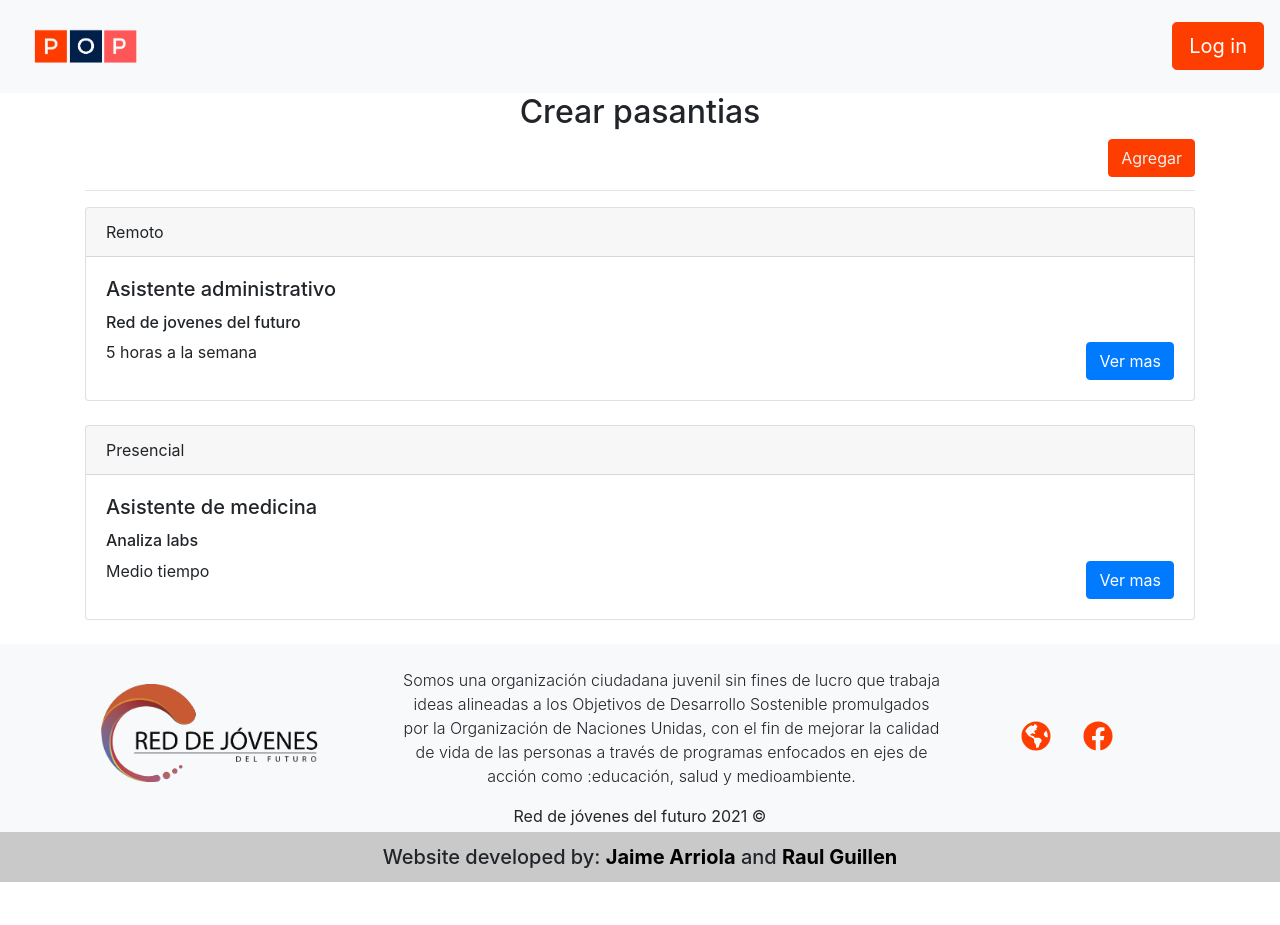
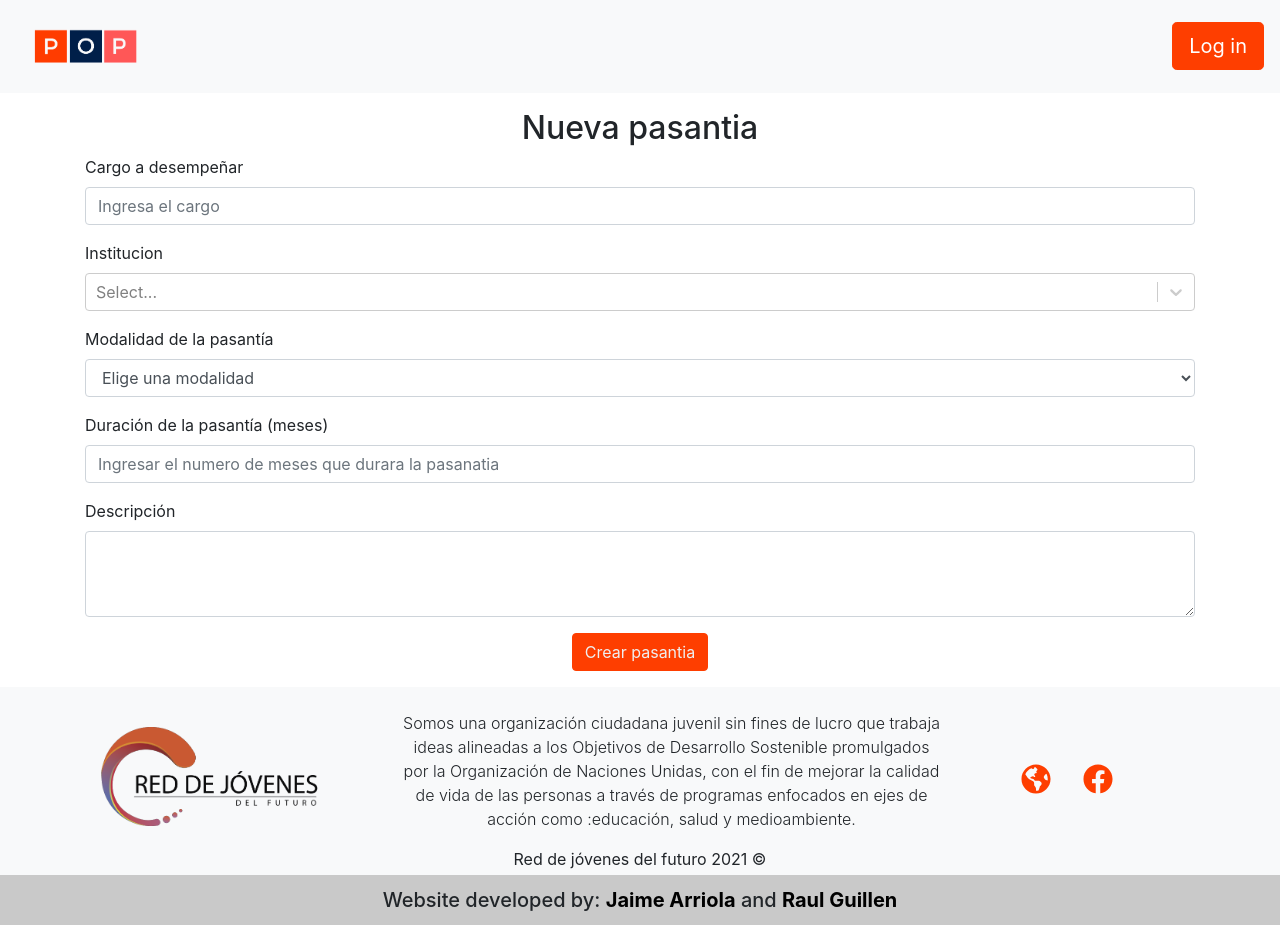
Before and after one commit to ing-arriola/pop_rdj_js, a React (Create React App) app: page /internships/new in a window 1280 px wide. Before the commit the page ends 882 px from the top, so only its background shows below. Built offline with nearby package versions, Linux system fonts and the light colour scheme; no server answers; the database is empty.

Commit message:
Feature 21 - Form to create new internship opportunities - Admin

```diff
--- a/package.json
+++ b/package.json
@@ -22,6 +22,7 @@
     "react-icons": "^4.1.0",
     "react-router-dom": "^5.2.0",
     "react-scripts": "4.0.1",
+    "react-select": "^4.3.1",
     "web-vitals": "^0.2.4"
   },
   "scripts": {
--- a/src/App.js
+++ b/src/App.js
@@ -11,6 +11,7 @@ import LoginPage from './Pages/LoginPage';
 import { auth } from './utils/firebase';
 import AdminSettings from './Pages/AdminSettings';
 import InternshipsPage from './Pages/InternshipsPage';
+import InternshipsForm from './Container/InternshipsForm';
 
 const App = () => {
   const [firebaseUser, setFirebaseUser] = React.useState(false);
@@ -33,8 +34,8 @@ const App = () => {
           <Route path='/results' component={Results} />
           <Route path='/settings' component={AdminSettings} />
           <Route path='/register' component={Register} />
+          <Route path='/internships/new' component={InternshipsForm} />
           <Route path='/internships' component={InternshipsPage} />
-
           <Route path='/' component={HomePage} />
         </Switch>
       </Layout>
--- /dev/null
+++ b/src/Container/InternshipsForm.js
@@ -0,0 +1,92 @@
+import React, { useEffect, useState } from 'react';
+import { Alert, Container, Form } from 'react-bootstrap';
+import Select from 'react-select'
+import { db } from '../utils/firebase';
+
+const InternshipsForm = () =>{
+  const [newInternship, setNewInternship] = useState({
+    name: '',
+    modality: '',
+    duration: '',
+    description: ''
+  });
+  const [institutions, setInstitutios] = useState([]);
+  const [interInstitutions, setInterInstitutions] = useState(false);
+  const [error,setError] = useState(false);
+  const {name,
+    modality,
+    duration, description} = newInternship;
+  useEffect(() => {
+    const data = db.ref('companies').on('value', data => {
+      const companies = data.val();
+      const setOptionsCompanies = [];
+      for (let company of companies) {
+        setOptionsCompanies.push({value: company.id, label: company.name})
+      }
+      setInstitutios(setOptionsCompanies);
+    });
+  }, []);
+  const onChange = (e) =>
+    setNewInternship({ ...newInternship, [e.target.name]: e.target.value });
+  const sendForm=(e)=>{
+    e.preventDefault();
+    if (!interInstitutions){
+      setError(true);
+    }else{
+      setError(false);
+      newInternship.institution = interInstitutions;
+    }
+  }
+  return(<>
+    <Container>
+      <h2 className="text-center mt-3">Nueva pasantia</h2>
+      <Form onSubmit={sendForm}>
+        <Form.Group className="mb-3" controlId="formName">
+          <Form.Label>Cargo a desempeñar</Form.Label>
+          <Form.Control name='name'
+                        value={name} onChange={onChange} type="text" placeholder="Ingresa el cargo" required/>
+        </Form.Group>
+        <Form.Group className="mb-3" controlId="formInstitution">
+          <Form.Label>Institucion</Form.Label>
+          <Select options={institutions} value={interInstitutions} onChange={(d)=>{
+            setInterInstitutions(d);
+            setError(false);
+          }}/>
+          {error? <Alert key={1} variant={"danger"} className="mt-1">
+            Error, selecciona la institución a la que pertenece la pasantía.
+          </Alert>: ""}
+        </Form.Group>
+        <Form.Group className="mb-3" controlId="formModal">
+          <Form.Label>Modalidad de la pasantía</Form.Label>
+          <Form.Control
+            name='modality'
+            as='select'
+            value={modality}
+            onChange={onChange}
+            required
+          >
+            <option value='' selected hidden>
+              Elige una modalidad
+            </option>
+            <option>Remoto</option>
+            <option>Presencial</option>
+
+          </Form.Control>
+        </Form.Group>
+
+        <Form.Group className="mb-3" controlId="formName">
+          <Form.Label>Duración de la pasantía (meses)</Form.Label>
+          <Form.Control name="duration" value={duration} onChange={onChange} type="number" placeholder="Ingresar el numero de meses que durara la pasanatia" required/>
+        </Form.Group>
+        <Form.Group className="mb-3" controlId="formName">
+          <Form.Label>Descripción</Form.Label>
+          <Form.Control name="description" value={description} onChange={onChange} as="textarea" rows={3} required/>
+        </Form.Group>
+        <div className="d-flex justify-content-center mb-3">
+          <button className="btn rdjf">Crear pasantia</button>
+        </div>
+      </Form>
+    </Container>
+  </>);
+}
+export default InternshipsForm;
--- a/src/Pages/InternshipsPage.js
+++ b/src/Pages/InternshipsPage.js
@@ -1,5 +1,6 @@
 import React from 'react';
 import { Button, Card, Container } from 'react-bootstrap';
+import { Link } from 'react-router-dom';
 
 
 const InternshipsPage = (props) => {
@@ -7,7 +8,11 @@ const InternshipsPage = (props) => {
     <>
       <Container>
         <h2 className="text-center">Crear pasantias</h2>
-        <div style={{height:"35px"}}><button className="btn rdjf float-right">Agregar</button></div>
+        <div style={{height:"35px"}}>
+          <Link to="internships/new">
+            <button className="btn rdjf float-right">Agregar</button>
+          </Link>
+        </div>
         <hr/>
         <Card className="mb-4">
           <Card.Header>Remoto</Card.Header>
```
Also changed, not shown: 1 other file (tests, documents, lock files or other folders).
